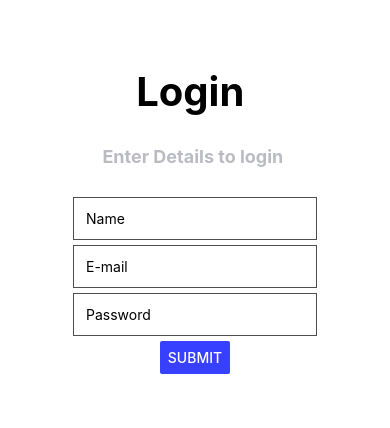
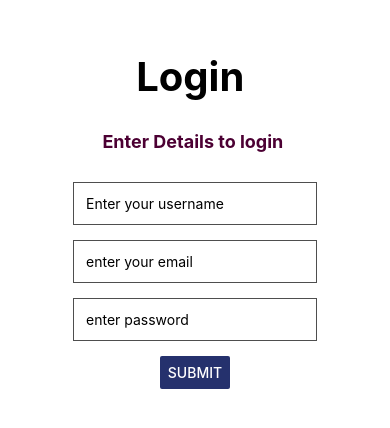
Before and after one commit to victorkbuzes/JokesApplication, a React Native app: screen /login in a window 390 px wide. Shown: the part 202-630 px from the top of the page. Built offline with nearby package versions, Linux system fonts and the light colour scheme; no server answers.

Commit message:
added axios

```diff
--- a/src/features/jokes/Jokes.js
+++ b/src/features/jokes/Jokes.js
@@ -20,7 +20,7 @@ export default function Jokes() {
 
   return (
     <View style={{ flex: 1, padding: 24 }}>
-      <Text>{jokes.value}</Text>
+      <Text style={styles.baseText}>{jokes.value}</Text>
     </View>
 
   )
@@ -31,7 +31,18 @@ const styles = StyleSheet.create({
       flex: 1,
       justifyContent: 'center',
       alignItems: 'center',
+
+
     },
+    baseText : {
+      fontWeight : 'bold',
+      height: 15,
+      paddingTop: 40,
+      fontSize: 20,
+      color: '#06283D'
+
+
+  },
 
   });
 
--- a/src/features/jokes/JokesCategory.js
+++ b/src/features/jokes/JokesCategory.js
@@ -17,11 +17,11 @@ export const JokesCategory = () => {
 
     }, []);
 
-    const handleChange =(name) => {
-      dispatch(getJokesPerCategory(name))
+    // const handleChange =(name) => {
+    //   dispatch(getJokesPerCategory(name))
 
 
-    }
+    // }
     useEffect(() => {
       if (categoryvalue) {
         dispatch(getJokesPerCategory(categoryvalue))
--- a/src/features/jokes/jokesSlice.js
+++ b/src/features/jokes/jokesSlice.js
@@ -1,6 +1,7 @@
 
 import AsyncStorage from "@react-native-async-storage/async-storage";
 import { createSlice } from "@reduxjs/toolkit";
+import axios from "axios";
 
 
 export const  JokesSlice = createSlice({
@@ -35,7 +36,7 @@ export const JOKES_ACTION_PER_CATEGORY = JokesSlice.actions
 
 export const getJokes = () => {
     return async (dispatch)  => {
-        fetch('https://api.chucknorris.io/jokes/random').then((response) => {
+      fetch('https://api.chucknorris.io/jokes/random').then((response) => {
 
             if (response.ok) {
               return response.json();
@@ -54,6 +55,7 @@ export const getJokes = () => {
                         // alert("Data saved successfully")
 
                     } catch (e) {
+                      throw new Error('Could not save data to storage key');
 
 
                     }
@@ -86,7 +88,14 @@ export const getJokes = () => {
 }
 export const getJokesCategory = () => {
   return async (dispatch) => {
-    fetch('https://api.chucknorris.io/jokes/categories').then((response) => {
+    axios({
+      method: 'GET',
+      url:'https://api.chucknorris.io/jokes/categories',
+      headers: {
+        'Content-Type': 'application/json',
+        "Accept": "application/json",
+
+      },}).then((response) => {
       if(response.ok){
 
         console.log("category",response);
@@ -126,7 +135,7 @@ export const getJokesCategory = () => {
         return jsonValue != null ? JSON.parse(jsonValue) : null;
 
       } catch (e) {
-        console.log("if catch error: " , e);
+
       }
 
 
@@ -138,6 +147,7 @@ export const getJokesCategory = () => {
 }
 export const getJokesPerCategory = ( name ) => {
   return async (dispatch) => {
+
     fetch(`https://api.chucknorris.io/jokes/random?category=${name}`).then((response) => {
 
     if (response.ok) {
@@ -184,4 +194,7 @@ export const getJokesPerCategory = ( name ) => {
 
 
 
+
+
+
 export default JokesSlice.reducer
--- a/src/navigation/index.js
+++ b/src/navigation/index.js
@@ -1,7 +1,7 @@
 import { NavigationContainer } from '@react-navigation/native';
 import { createNativeStackNavigator } from '@react-navigation/native-stack';
 import React from 'react';
-import HomeScreen from '../screens/HomeScreen';
+import JokesAppScreen from '../screens/JokesAppScreen';
 import { LoginScreen } from '../screens/LoginScreen';
 
 const Stack = createNativeStackNavigator();
@@ -10,7 +10,7 @@ export const RootNavigator = () => {
         <NavigationContainer>
             <Stack.Navigator initialRouteName='jokes' >
             <Stack.Screen name='login' component={LoginScreen} options={{ headerShown: false }} />
-            <Stack.Screen name='jokes' component={HomeScreen} options={{ headerShown: false }} />
+            <Stack.Screen name='jokes' component={JokesAppScreen} options={{ headerShown: false }} />
             </Stack.Navigator>
 
         </NavigationContainer>
--- a/src/screens/CategoryScreen.js
+++ b/src/screens/CategoryScreen.js
@@ -28,12 +28,13 @@ const styles = StyleSheet.create({
       backgroundColor: "white",
   },
   title: {
-    fontSize: 22,
+    fontSize: 25,
     fontWeight: "bold",
-    paddingTop:30
+    paddingTop:30,
+    color: '#4C0033',
   },
   text: {
-    fontSize: 16,
+    fontSize: 20,
     fontWeight: "bold",
     paddingTop:30,
     paddingBottom:30
--- a/src/screens/HomeScreen.js
+++ b/src/screens/JokesAppScreen.js
@@ -5,7 +5,7 @@ import { JokesScreen } from "./JokesScreen";
 import Ionicons from 'react-native-vector-icons/Ionicons';
 
 const Tab = createBottomTabNavigator();
-export default function HomeScreen() {
+export default function JokesAppScreen() {
 
   const homeName = "Home";
   const categoryName = "Category";
--- a/src/screens/JokesScreen.js
+++ b/src/screens/JokesScreen.js
@@ -28,8 +28,10 @@ const styles = StyleSheet.create({
     backgroundColor: "white",
   },
   text: {
+    paddingTop: 10,
     fontSize:30,
     fontWeight: "bold",
+    color: '#4C0033',
 
 
   },
@@ -38,6 +40,7 @@ const styles = StyleSheet.create({
     fontWeight: "bold",
     paddingBottom: 10,
     paddingTop: 30,
+    color: '#25316D'
   },
   baseText: {
     fontSize:20,
--- a/src/screens/LoginScreen.js
+++ b/src/screens/LoginScreen.js
@@ -1,4 +1,4 @@
-import {TextInput, Text, Button,  View, StyleSheet} from 'react-native';import React from 'react'
+import {TextInput, Text, Button,  View, StyleSheet, TouchableOpacity, Pressable} from 'react-native';import React from 'react'
 
 import * as yup from 'yup'
 import { Formik } from 'formik';
@@ -18,7 +18,7 @@ const inputStyle = {
   borderWidth: 1,
   borderColor: '#4e4e4e',
   padding: 12,
-  marginBottom: 5,
+  marginBottom: 15,
 };
 
 export const LoginScreen = ({navigation}) => {
@@ -45,14 +45,13 @@ export const LoginScreen = ({navigation}) => {
             }) => (
               <View style={styles.container}>
                 <Text style= {{ color: COLORS.black, fontSize: 40, fontWeight:'bold' , paddingBottom : 30}}>Login </Text>
-                <Text style= {{ color: COLORS.grey, fontSize: 18, fontWeight:'bold' ,   paddingBottom : 30}}>Enter Details to login </Text>
+                <Text style= {{ color: '#4C0033', fontSize: 18, fontWeight:'bold' ,   paddingBottom : 30}}>Enter Details to login </Text>
 
                 {/* name */}
                 <TextInput  style={inputStyle}
                 onChangeText={handleChange( 'name')}
                 value= {values.name}
-                onBlur={() => setFieldTouched('name')} placeholder="Name"
-              />
+                onBlur={() => setFieldTouched('name')} placeholder="Enter your username" />
               {touched.name && errors.name && (
                 <Text style={{fontSize: 12, color: '#FF0D10'}}>
                     {errors.name}
@@ -66,7 +65,7 @@ export const LoginScreen = ({navigation}) => {
               <TextInput  style={inputStyle}
                 onChangeText={handleChange( 'email')}
                 value= {values.email}
-                onBlur={() => setFieldTouched('email')} placeholder="E-mail"
+                onBlur={() => setFieldTouched('email')} placeholder="enter your email"
               />
               {touched.email && errors.email && (
                 <Text style={{fontSize: 12, color: '#FF0D10'}}>
@@ -79,14 +78,21 @@ export const LoginScreen = ({navigation}) => {
 
              value = {values.password}
                 // handleChange('password')}}
-                    placeholder="Password" onBlur={() => setFieldTouched('password')} secureTextEntry={true}
+                    placeholder="enter password" onBlur={() => setFieldTouched('password')} secureTextEntry={true}
             />
               {touched.password && errors.password && (
               <Text style={{fontSize: 12, color: '#FF0D10'}}>
               {errors.password}
               </Text>
               )}
-              <Button color="#3740FE" title="Submit" disabled={!isValid} onPress={handleSubmit }/>
+              <Button color="#25316D"    title="Submit" disabled={!isValid} onPress={handleSubmit }/>
+
+{/*
+              <Pressable style={styles.button} onPress={handleSubmit}>
+                <Text style={styles.text}>Hell</Text>
+              </Pressable> */}
+
+
               </View>
         )}
 
@@ -106,15 +112,18 @@ const styles = StyleSheet.create({
       backgroundColor: "white",
 
 
+  },
+  text: {
+  },
 
+  inputContainer: {
+      width: 600,
 
   },
-  inputContainer: {
-      width: 300
-  },
   button: {
-      width: 200,
+
       marginTop: 10,
+      color :"yellow",
 
    },
 
```
Also changed, not shown: src/features/user/User.js (deleted, +0 -112 lines), src/screens/RegistrationScreen.js (deleted, +0 -24 lines), src/components/LoginForm.js (deleted).
